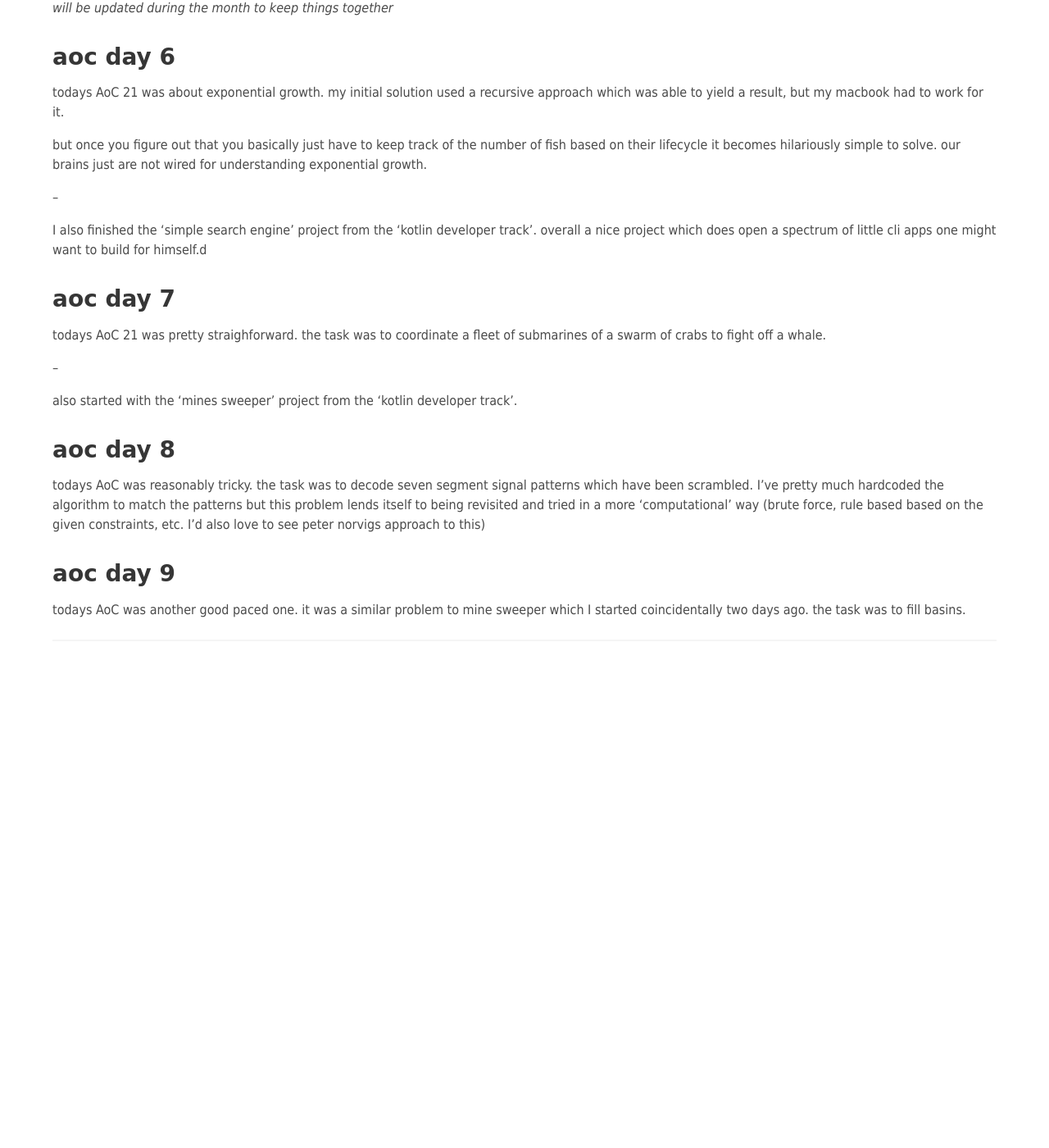
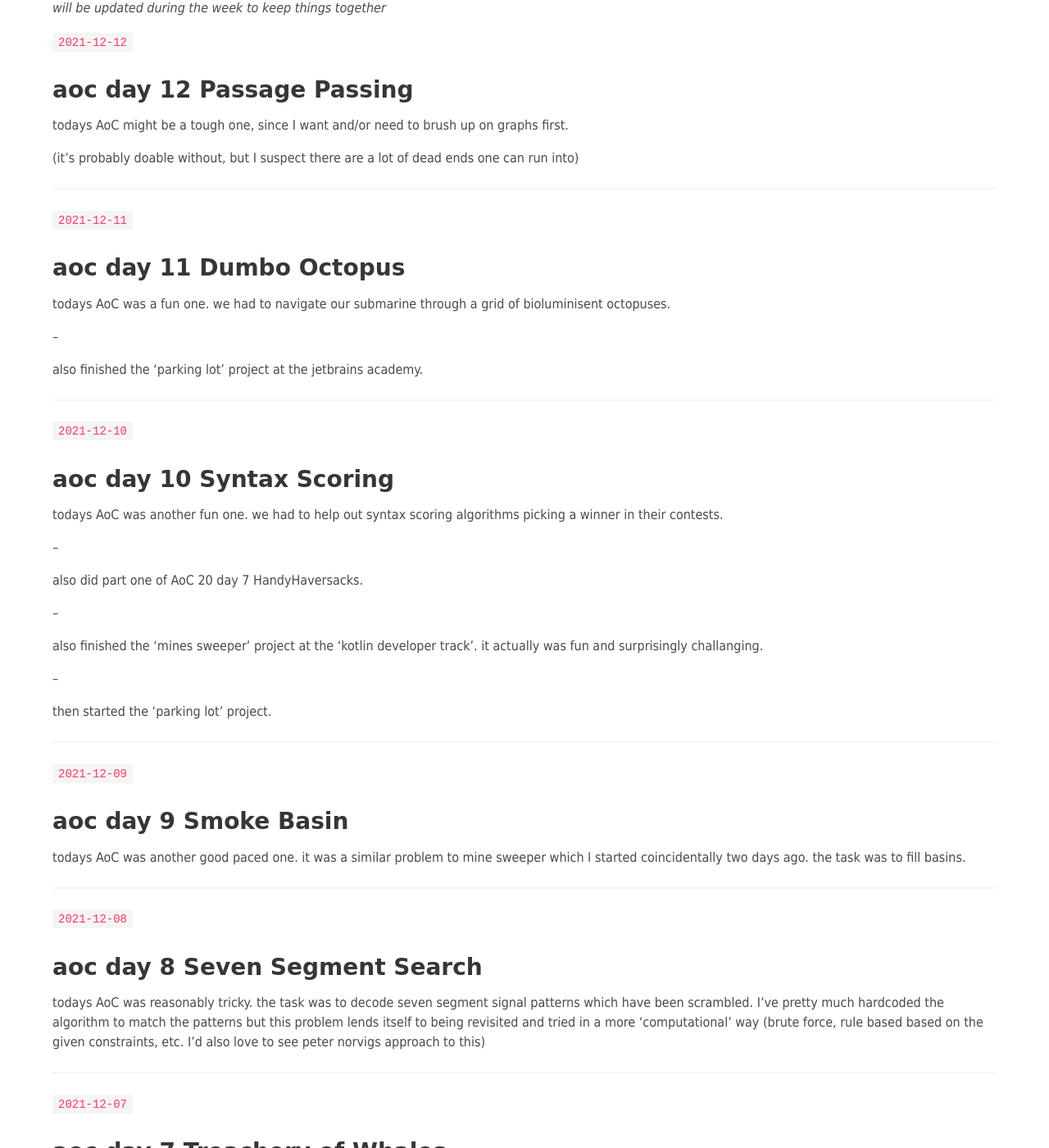
Before and after one commit to mspath/mspath.github.io, a Jekyll site: the page built from _posts/2021-12-06-week-49.md, in a window 1280 px wide and 1400 px high, scrolled down 245 px. Shown: the whole window at 82% size. Built offline with Jekyll 4.4.1, drawn with Linux system fonts in a browser that asks for light colours; before the commit the page ends 1067 px from its top, so only the background shows below that; some of the changed text lies outside the part shown.

Commit message:
update day 10 and 11

```diff
--- a/_posts/2021-12-06-week-49.md
+++ b/_posts/2021-12-06-week-49.md
@@ -1,12 +1,84 @@
 ---
 title: "Week 49"
-date: 2021-12-01
+date: 2021-12-06
 author: markus spath
 ---
 
-_will be updated during the month to keep things together_
+_will be updated during the week to keep things together_
 
-## aoc day 6
+`2021-12-12`
+
+## aoc day 12 Passage Passing
+
+todays AoC might be a tough one, since I want and/or need to brush up on graphs first.
+
+(it's probably doable without, but I suspect there are a lot of dead ends one can run into)
+
+---
+
+`2021-12-11`
+
+## aoc day 11 Dumbo Octopus
+
+todays AoC was a fun one. we had to navigate our submarine through a grid of bioluminisent octopuses.
+
+--
+
+also finished the 'parking lot' project at the jetbrains academy.
+
+---
+
+`2021-12-10`
+
+## aoc day 10 Syntax Scoring
+
+todays AoC was another fun one. we had to help out syntax scoring algorithms picking a winner in their contests.
+
+--
+
+also did part one of AoC 20 day 7 HandyHaversacks.
+
+--
+
+also finished the 'mines sweeper' project at the 'kotlin developer track'. it actually was fun and surprisingly challanging.
+
+--
+
+then started the 'parking lot' project.
+
+---
+
+`2021-12-09`
+
+## aoc day 9 Smoke Basin
+
+todays AoC was another good paced one. it was a similar problem to mine sweeper which I started coincidentally two days ago. the task was to fill basins.
+
+---
+
+`2021-12-08`
+
+## aoc day 8 Seven Segment Search
+
+todays AoC was reasonably tricky. the task was to decode seven segment signal patterns which have been scrambled. I've pretty much hardcoded the algorithm to match the patterns but this problem lends itself to being revisited and tried in a more 'computational' way (brute force, rule based based on the given constraints, etc. I'd also love to see peter norvigs approach to this)
+
+---
+
+`2021-12-07`
+
+## aoc day 7 Treachery of Whales
+
+todays AoC 21 was pretty straighforward. the task was to coordinate a fleet of submarines of a swarm of crabs to fight off a whale.
+
+--
+
+also started with the 'mines sweeper' project from the 'kotlin developer track'.
+
+---
+
+`2021-12-06`
+
+## aoc day 6 Laternfish
 
 todays AoC 21 was about exponential growth. my initial solution used a recursive approach which was able to yield a result, but my macbook had to work for it.
 
@@ -14,20 +86,4 @@ but once you figure out that you basically just have to keep track of the number
 
 --
 
-I also finished the 'simple search engine' project from the 'kotlin developer track'. overall a nice project which does open a spectrum of little cli apps one might want to build for himself.d
-
-## aoc day 7
-
-todays AoC 21 was pretty straighforward. the task was to coordinate a fleet of submarines of a swarm of crabs to fight off a whale.
-
---
-
-also started with the 'mines sweeper' project from the 'kotlin developer track'.
-
-## aoc day 8
-
-todays AoC was reasonably tricky. the task was to decode seven segment signal patterns which have been scrambled. I've pretty much hardcoded the algorithm to match the patterns but this problem lends itself to being revisited and tried in a more 'computational' way (brute force, rule based based on the given constraints, etc. I'd also love to see peter norvigs approach to this)
-
-## aoc day 9
-
-todays AoC was another good paced one. it was a similar problem to mine sweeper which I started coincidentally two days ago. the task was to fill basins.
+I also finished the 'simple search engine' project from the 'kotlin developer track'. overall a nice project which does open a spectrum of little cli apps one might want to build for himself.
```
Also changed, not shown: _posts/2021-11-29-week-48.md (+67 -47 lines).
